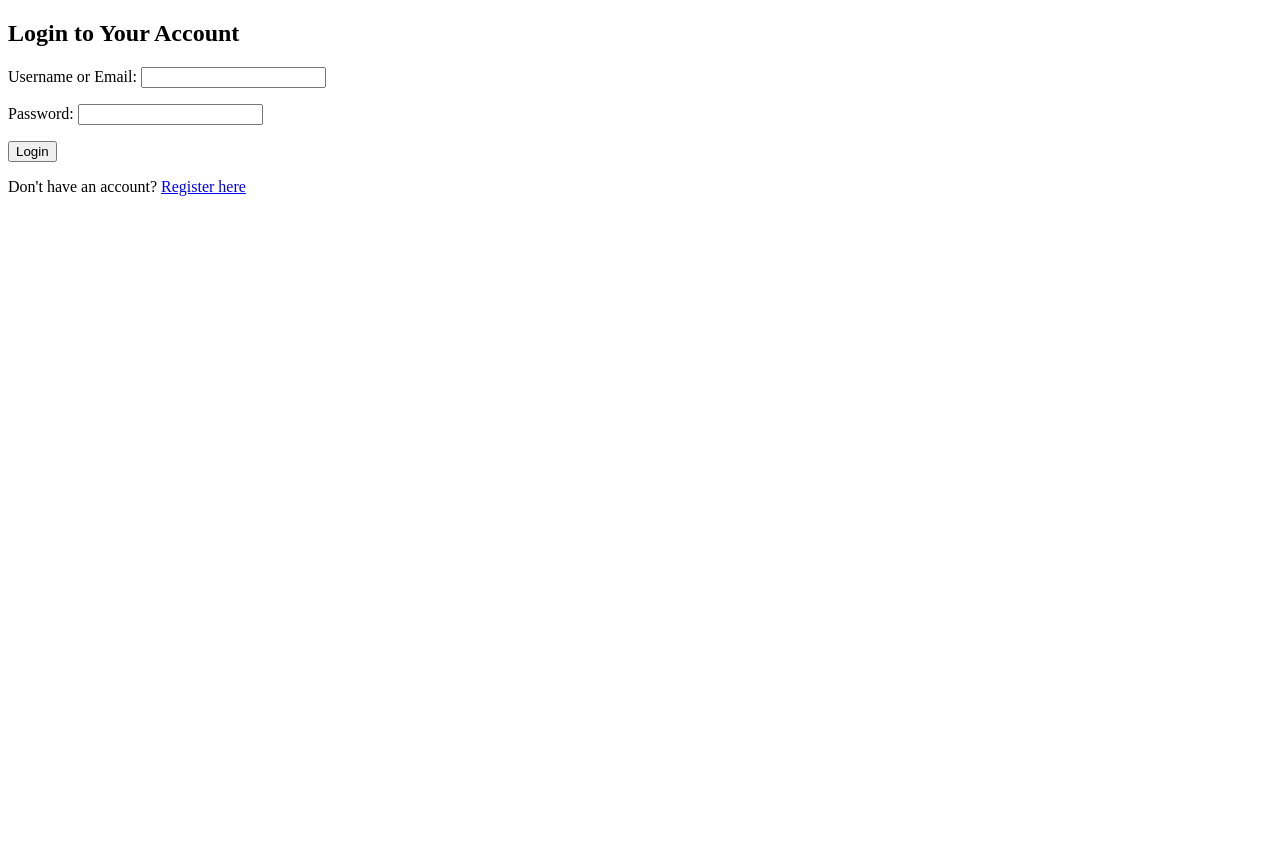
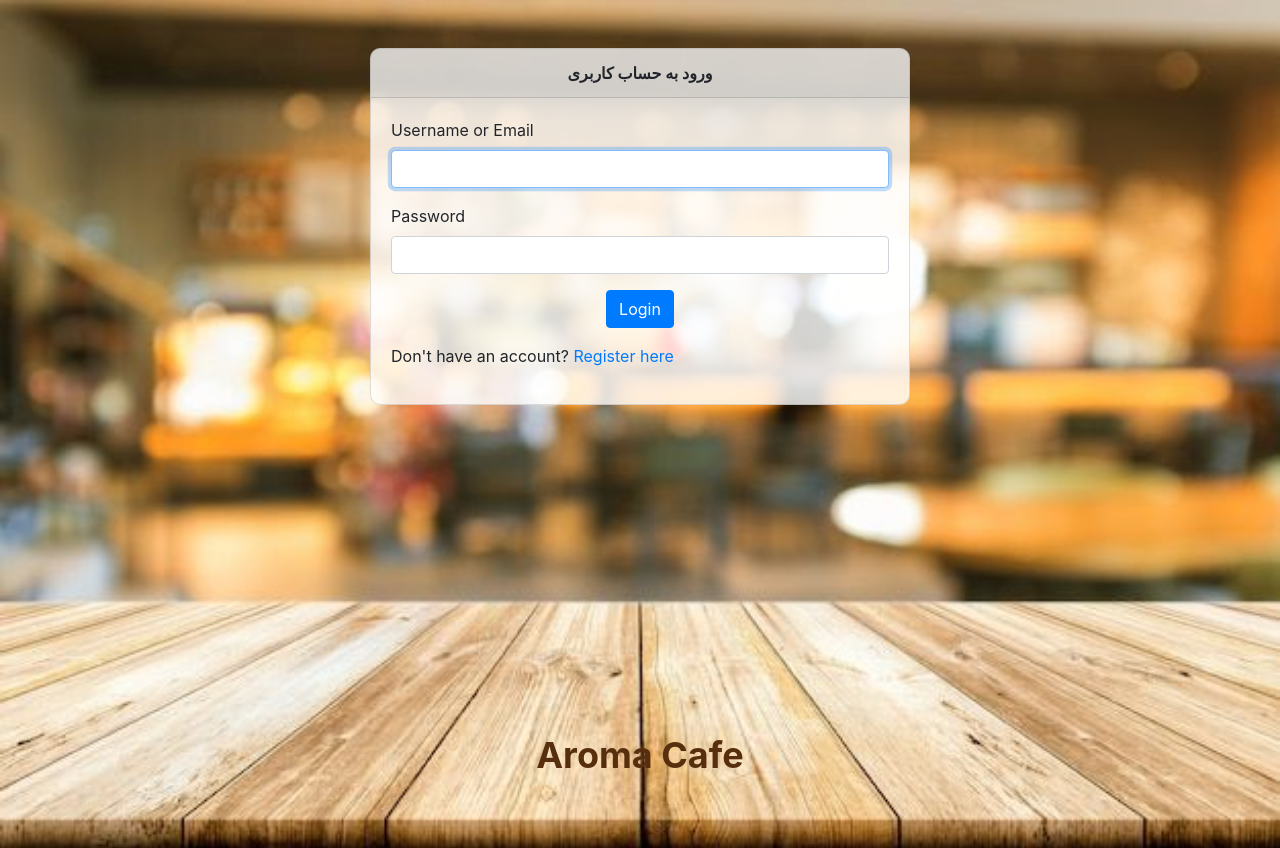
Before and after one commit to Limoonar/Cafe, a Django app: page /login/ in a window 1280 px wide. Before the commit the page ends 196 px from the top, so only its background shows below. Run offline with Django 5.2, Linux system fonts and the light colour scheme; some libraries are stand-ins or nearby versions.

Commit message:
Updating Login HTML

```diff
--- a/Cafe/Aroma/templates/login.html
+++ b/Cafe/Aroma/templates/login.html
@@ -1,25 +1,93 @@
-<!-- templates/login.html -->
-
+<!-- login.html -->
 <!DOCTYPE html>
+{% load static %}
 <html lang="en">
 <head>
     <meta charset="UTF-8">
+    <meta name="viewport" content="width=device-width, initial-scale=1.0">
     <title>Login</title>
+
+    <!-- Add Bootstrap CSS for better styling -->
+    <link rel="stylesheet" href="https://stackpath.bootstrapcdn.com/bootstrap/4.5.2/css/bootstrap.min.css">
+    <!-- Add Font Awesome CSS -->
+    <link rel="stylesheet" href="https://cdnjs.cloudflare.com/ajax/libs/font-awesome/5.15.3/css/all.min.css">
+    <style>
+        body {
+            background: url('{% static "images/Login_Background.jpg" %}') no-repeat center center fixed;
+            background-size: cover;
+            position: relative; /* Ensure body is relatively positioned for absolute positioning */
+            min-height: 100vh; /* Ensure body fills the viewport */
+        }
+
+        .card {
+            background-color: rgba(255, 255, 255, 0.8); /* Slightly transparent white background for the form */
+            border-radius: 10px;
+        }
+        .card-header {
+            text-align: center;
+            font-weight: bold
+        }
+
+        /* Center the login button */
+        .center-login-btn {
+            text-align: center;
+        }
+
+        /* Styling for the footer */
+        .footer {
+            position: absolute;
+            bottom: 50px; /* Adjust as needed */
+            width: 100%;
+            text-align: center;
+            color: #582f0e; /* Text color */
+            font-size: 36px; /* Larger font size */
+            font-weight: bold; /* Bold text */
+        }
+    </style>
 </head>
 <body>
-    <h2>Login to Your Account</h2>
 
-    {% if error %}
-        <p>{{ error }}</p>
-    {% endif %}
+    <div class="container mt-5">
+        <div class="row justify-content-center">
+            <div class="col-md-6">
+                <div class="card">
+                    <div class="card-header">ورود به حساب کاربری</div>
+                    <div class="card-body">
+                        <form method="POST">
+                            {% csrf_token %}
+                            <div class="form-group">
+                                <label for="username">Username or Email</label>
+                                <input type="text" id="username" name="username" class="form-control" required autofocus>
+                            </div>
+                            <div class="form-group">
+                                <label for="password">Password</label>
+                                <input type="password" id="password" name="password" class="form-control" required>
+                            </div>
+                            <!-- Center the login button -->
+                            <div class="center-login-btn">
+                                <button type="submit" class="btn btn-primary">Login</button>
+                            </div>
+                        </form>
+                        <div class="mt-3">
+                            <p>Don't have an account? <a href="{% url 'register' %}">Register here</a></p>
+                        </div>
+                    </div>
+                </div>
+            </div>
+        </div>
+    </div>
 
-    <form method="post" action="{% url 'login' %}">
-        {% csrf_token %}
-        {{ form.as_p }}
+    <!-- Footer -->
+    <div class="footer">
+        <p>Aroma Cafe</p>
+    </div>
 
-        <input type="submit" value="Login">
-    </form>
+    <!-- Add your JS links here -->
 
-    <p>Don't have an account? <a href="{% url 'register' %}">Register here</a></p>
+    <!-- Add jQuery and Bootstrap JS for better functionality -->
+    <script src="https://code.jquery.com/jquery-3.5.1.slim.min.js"></script>
+    <script src="https://cdn.jsdelivr.net/npm/@popperjs/core@2.5.3/dist/umd/popper.min.js"></script>
+    <script src="https://stackpath.bootstrapcdn.com/bootstrap/4.5.2/js/bootstrap.min.js"></script>
+
 </body>
 </html>
--- a/Cafe/Cafe/settings.py
+++ b/Cafe/Cafe/settings.py
@@ -121,7 +121,9 @@ STATICFILES_DIRS = [BASE_DIR / "static",]
 
 # In production, ensure you have a static root
 STATIC_ROOT = BASE_DIR / "staticfiles"
-
+STATICFILES_DIRS = [
+    os.path.join(BASE_DIR, 'static'),
+]
 # Default primary key field type
 # https://docs.djangoproject.com/en/5.0/ref/settings/#default-auto-field
 
```
Also changed, not shown: Cafe/Aroma/static/images/Login_Background.jpg (added), Cafe/Aroma/templates/image/AlmondCroissant.jpg (deleted), Cafe/Aroma/templates/image/BananaBread.jpg (deleted), Cafe/Aroma/templates/image/ChaiTeaLatte.jpg (deleted), Cafe/Aroma/templates/image/ChickenSandwich.jpg (deleted), Cafe/Aroma/templates/image/CreamMushroomSoup.jpg (deleted), Cafe/Aroma/templates/image/Download Close-up of a laptop and coffee for free.jpg (deleted), Cafe/Aroma/templates/image/GreenPasta.jpg (deleted), Cafe/Aroma/templates/image/Lemonade.png (deleted), Cafe/Aroma/templates/image/Mocha.jpg (deleted), Cafe/Aroma/templates/image/OreoCheesecake.jpg (deleted), Cafe/Aroma/templates/image/RedVelvetCake.jpg (deleted), Cafe/Aroma/templates/image/VanillaLatte.jpg (deleted), Cafe/Aroma/templates/image/WatermelonJuice.jpg (deleted), 3 more files, 1 other file.
